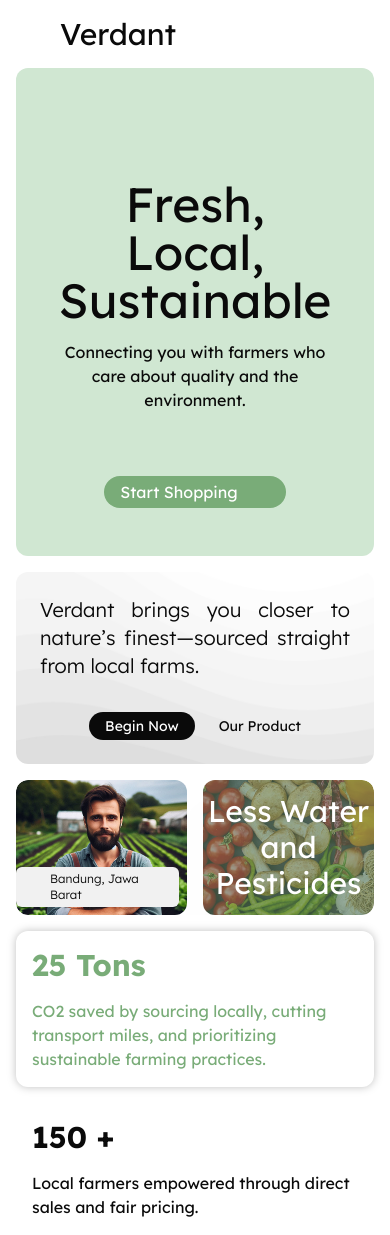
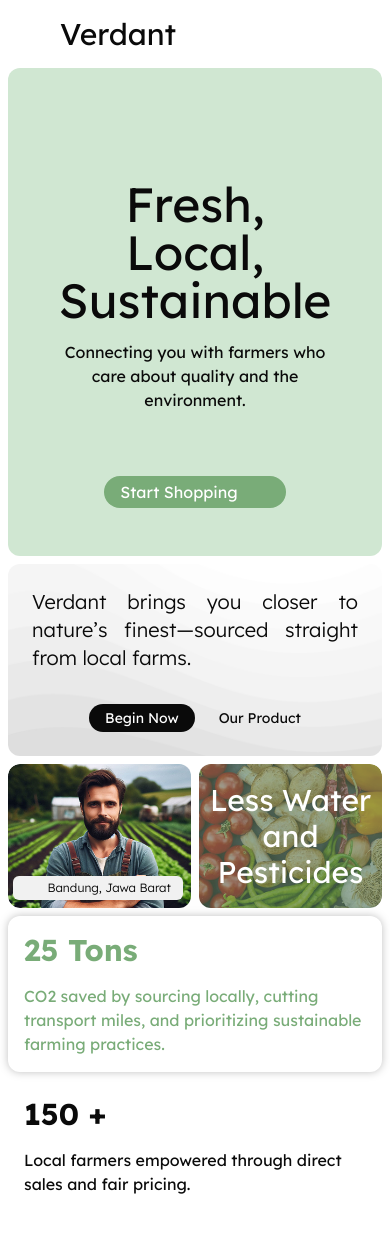
Before and after one commit to dzakwanIrfan/verdant, a React (Vite) app: page / in a window 390 px wide. After the commit the page ends 1212 px from the top, so only its background shows below. Built offline with nearby package versions, Linux system fonts and the light colour scheme; some icons are missing.

Commit message:
update Hero component for improved responsiveness and spacing adjustments

```diff
--- a/src/components/Hero.tsx
+++ b/src/components/Hero.tsx
@@ -2,8 +2,8 @@ import { Icon } from "@iconify/react/dist/iconify.js";
 
 export const Hero = () => {
     return (
-        <section className="mx-4 text-myBlack">
-            <div className="flex lg:flex-row flex-col w-full lg:h-[400px] justify-between items-start gap-4 overflow-hidden">
+        <section className="sm:mx-4 mx-2 text-myBlack">
+            <div className="flex lg:flex-row flex-col w-full lg:h-[400px] justify-between items-start sm:gap-4 gap-2 overflow-hidden">
                 <div className="flex flex-col lg:space-y-0 space-y-16 justify-between items-center text-center p-12 bg-green4 rounded-xl lg:w-1/2 w-full h-full">
                     <div className="flex flex-col space-y-4">
                         <div className="flex flex-col space-y-4 justify-center items-center">
@@ -23,7 +23,7 @@ export const Hero = () => {
                         </div>
                     </button>
                 </div>
-                <div className="flex flex-col space-y-4 justify-between items-center lg:w-1/2 w-full h-full">
+                <div className="flex flex-col sm:space-y-4 space-y-2 justify-between items-center lg:w-1/2 w-full h-full">
                     <div className="bg-[url('/liquid-cheese.png')] bg-bottom bg-cover flex flex-col space-y-8 lg:items-end items-center rounded-xl p-6 text-sm w-full">
                         <p className="text-xl font-light text-justify">Verdant brings you closer to nature’s finest—sourced straight from local farms.</p>
                         <div className="flex space-x-6 items-center">
@@ -31,7 +31,7 @@ export const Hero = () => {
                             <span>Our Product</span>
                         </div>
                     </div>
-                    <div className="flex space-x-4 items-start justify-between w-full rounded-xl overflow-hidden">
+                    <div className="flex sm:space-x-4 space-x-2 items-start justify-between w-full rounded-xl overflow-hidden">
                         <div className="relative w-full h-full">
                             <img src="/farmer.png" alt="Farmer" className="object-cover rounded-xl w-full h-full object-top" />
                             <div className="absolute bottom-2 right-2 flex space-x-2 items-center bg-[#F1F1F1] px-3 py-1 rounded-[6px]">
@@ -52,7 +52,7 @@ export const Hero = () => {
                     </div>
                 </div>
             </div>
-            <div className="flex xl:flex-row flex-col gap-4 items-center xl:h-32 mt-4">
+            <div className="flex xl:flex-row flex-col sm:gap-4 gap-2 items-center xl:h-32 sm:mt-4 mt-2">
                 <img src="/plantation.jpg" alt="Plantation" className="object-cover xl:w-4/12 w-full h-32 rounded-xl xl:block hidden" />
                 <div className="flex flex-col justify-between xl:space-y-0 space-y-4 bg-white xl:w-4/12 w-full drop-shadow-my text-green2 p-4 rounded-xl xl:h-full">
                     <div className="flex justify-between items-center">
```
